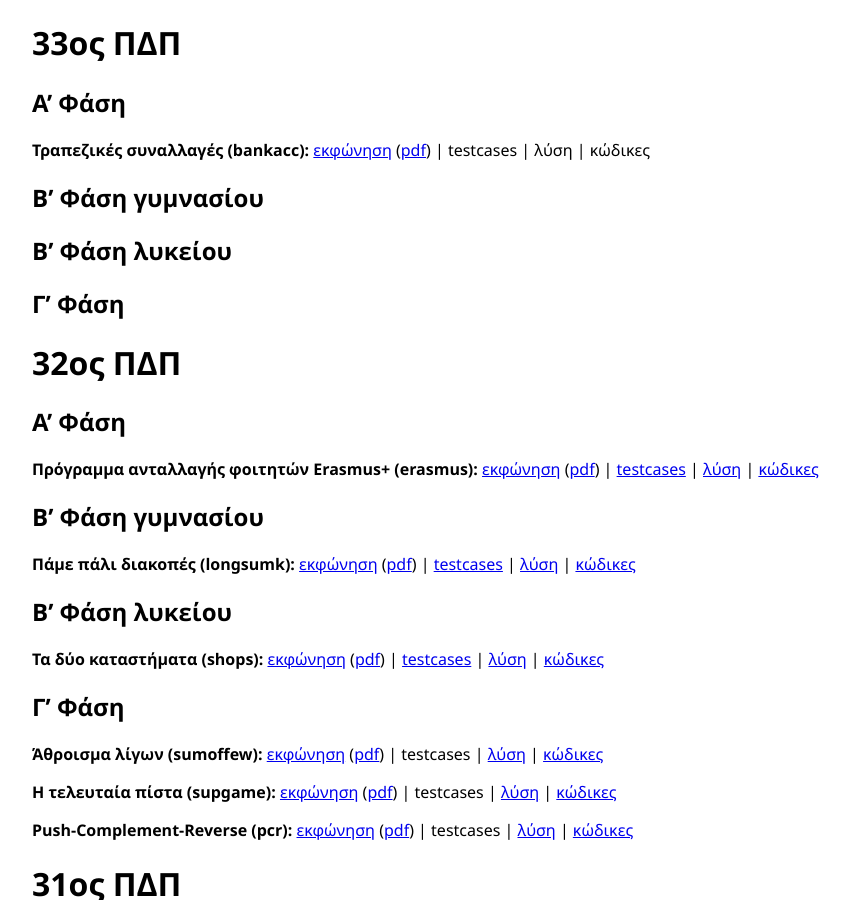
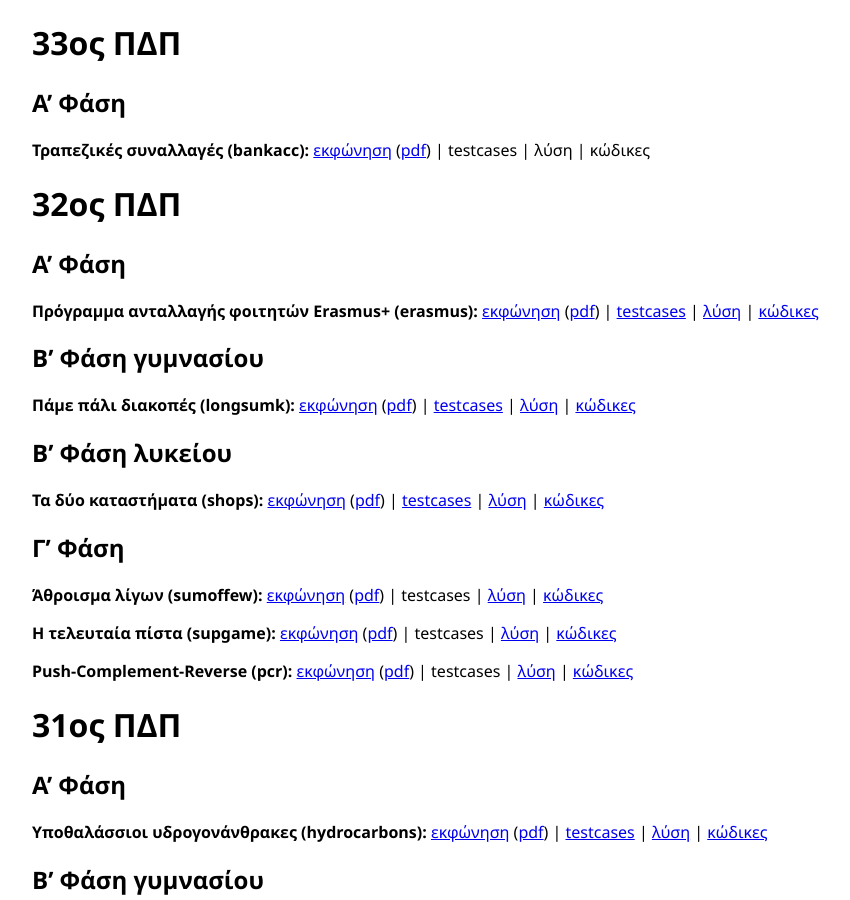
Before and after one commit to pdp-archive/pdp-archive.github.io, a Jekyll site: the page built from all.md, in a window 1280 px wide and 900 px high. Shown: the whole window, without its empty margins (208-1058 px from the left). Built offline with Jekyll 4.4.1, drawn with Linux system fonts in a browser that asks for light colours.

Commit message:
Hide stages without content

```diff
--- a/_includes/single_stage.md
+++ b/_includes/single_stage.md
@@ -1,3 +1,4 @@
+{% capture cap_content %}
 {% for problem_it in contest %}
   {% assign problem = problem_it[1] %}
   {% assign codename = problem_it[0] %}
@@ -12,3 +13,9 @@
 {% if problem.codes_in_git == true and problem.codes_url <> '' %}[κώδικες]({% if problem.codes_in_git == true %} {{ git_code_location | append: codename }} {% else %} {{ problem.codes_url }} {% endif %} ) {% else %} κώδικες {% endif %}
   {% endif %}
 {% endfor %}
+{% endcapture %}
+{% assign cap_content_no_new_lines = cap_content | strip_newlines | remove: " " %}
+{% if cap_content_no_new_lines != "" %}
+## {{include.stage_title}}
+{{cap_content}}
+{% endif %}
--- a/_includes/single_year.md
+++ b/_includes/single_year.md
@@ -4,21 +4,13 @@
 
 {% capture md %}
 
-## Α' Φάση
+{% include single_stage.md stage="a" stage_title="Α' Φάση" %}
 
-{% include single_stage.md stage="a" %}
+{% include single_stage.md stage="bgym" stage_title="Β' Φάση γυμνασίου" %}
 
-## Β' Φάση γυμνασίου
+{% include single_stage.md stage="blyk" stage_title="Β' Φάση λυκείου" %}
 
-{% include single_stage.md stage="bgym" %}
-
-## Β' Φάση λυκείου
-
-{% include single_stage.md stage="blyk" %}
-
-## Γ' Φάση
-
-{% include single_stage.md stage="c" %}
+{% include single_stage.md stage="c" stage_title="Γ' Φάση" %}
 
 {% endcapture %}
 {{ md | markdownify }}
```
